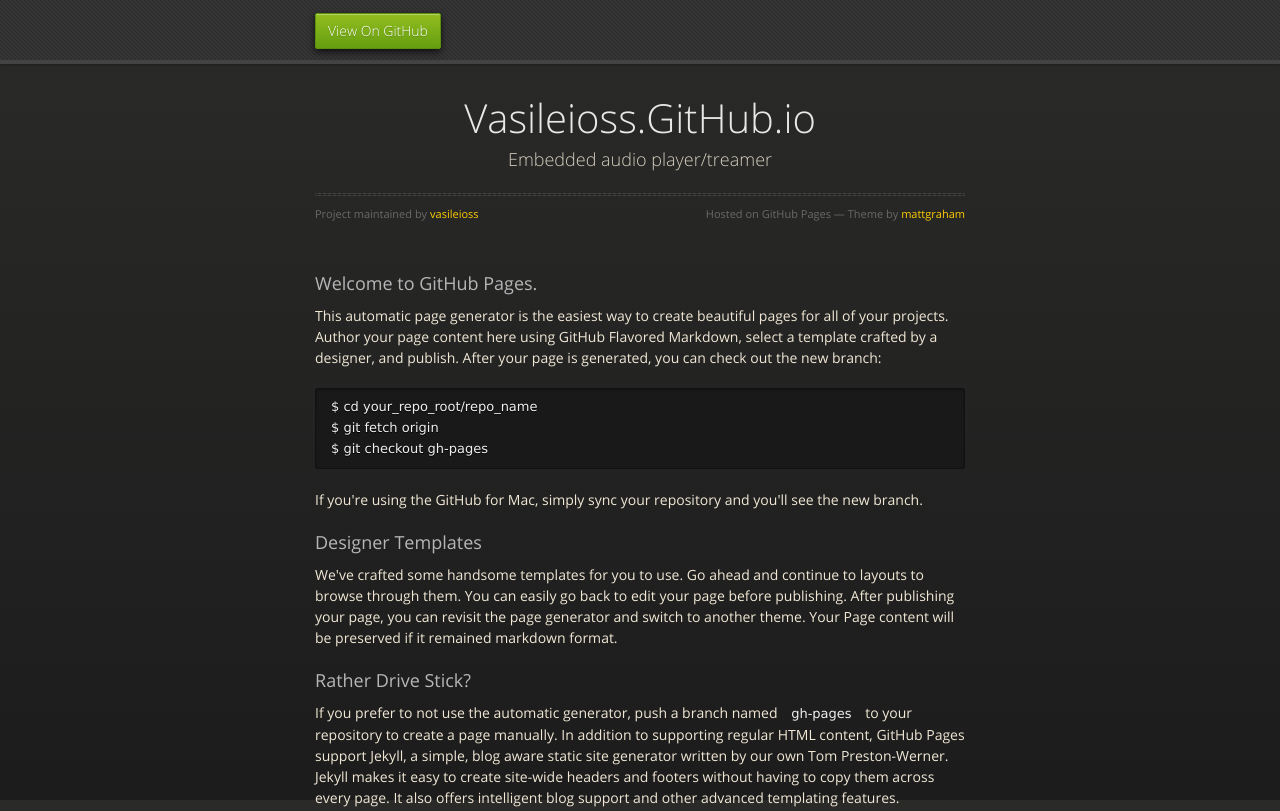
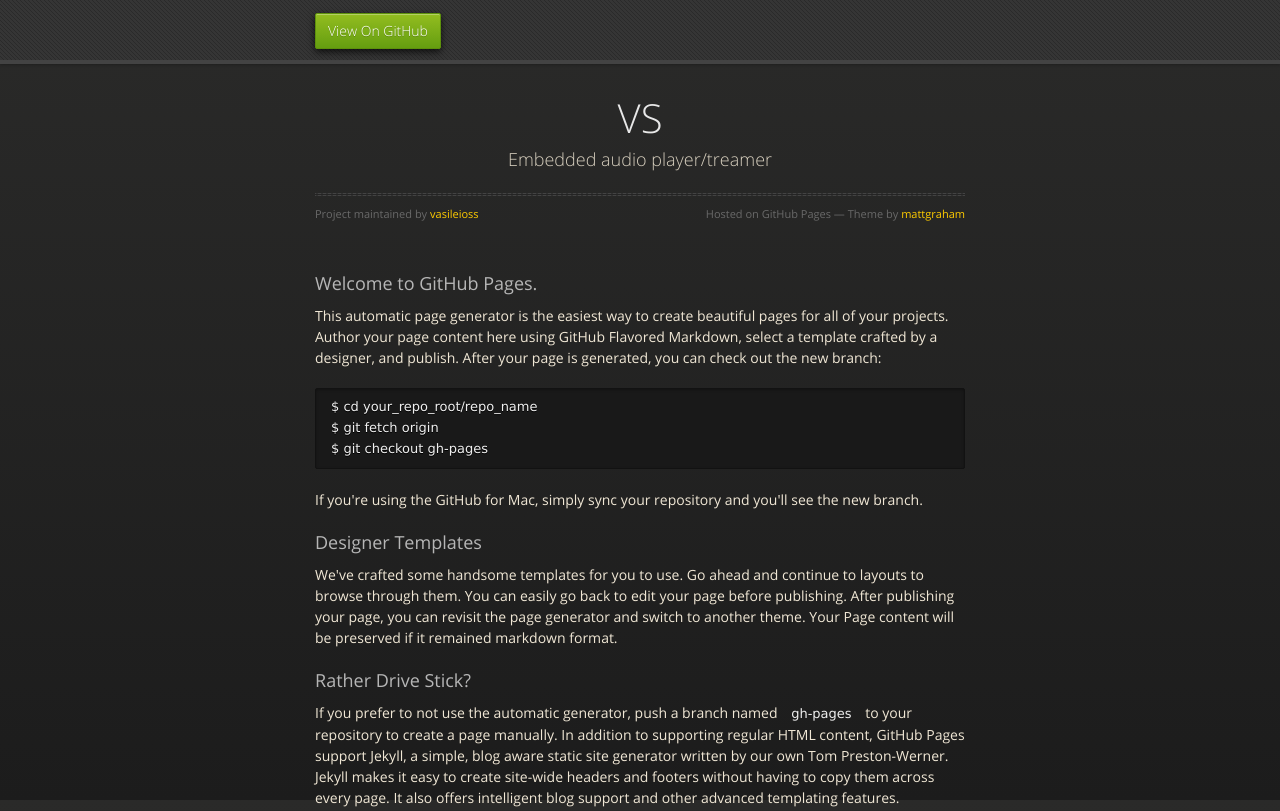
Before and after one commit to santinio/vasileioss.github.io, a plain HTML site: page index.html in a window 1280 px wide. Shown: the top 811 px of the page. Drawn offline with nearby package versions, Linux system fonts and the light colour scheme.

Commit message:
Update index.html

```diff
--- a/index.html
+++ b/index.html
@@ -28,7 +28,7 @@
 
       <section>
         <div id="title">
-          <h1>Vasileioss.GitHub.io</h1>
+          <h1>VS</h1>
           <p>Embedded audio player/treamer</p>
           <hr>
           <span class="credits left">Project maintained by <a href="https://github.com/vasileioss">vasileioss</a></span>
```
